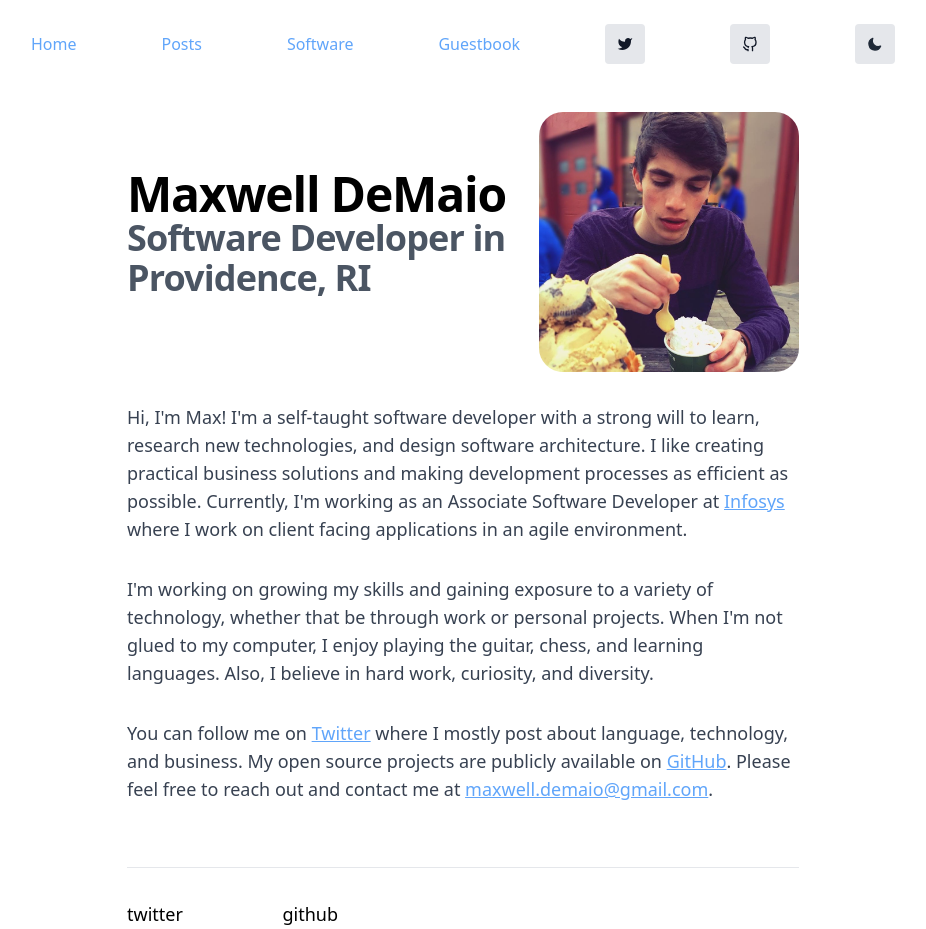
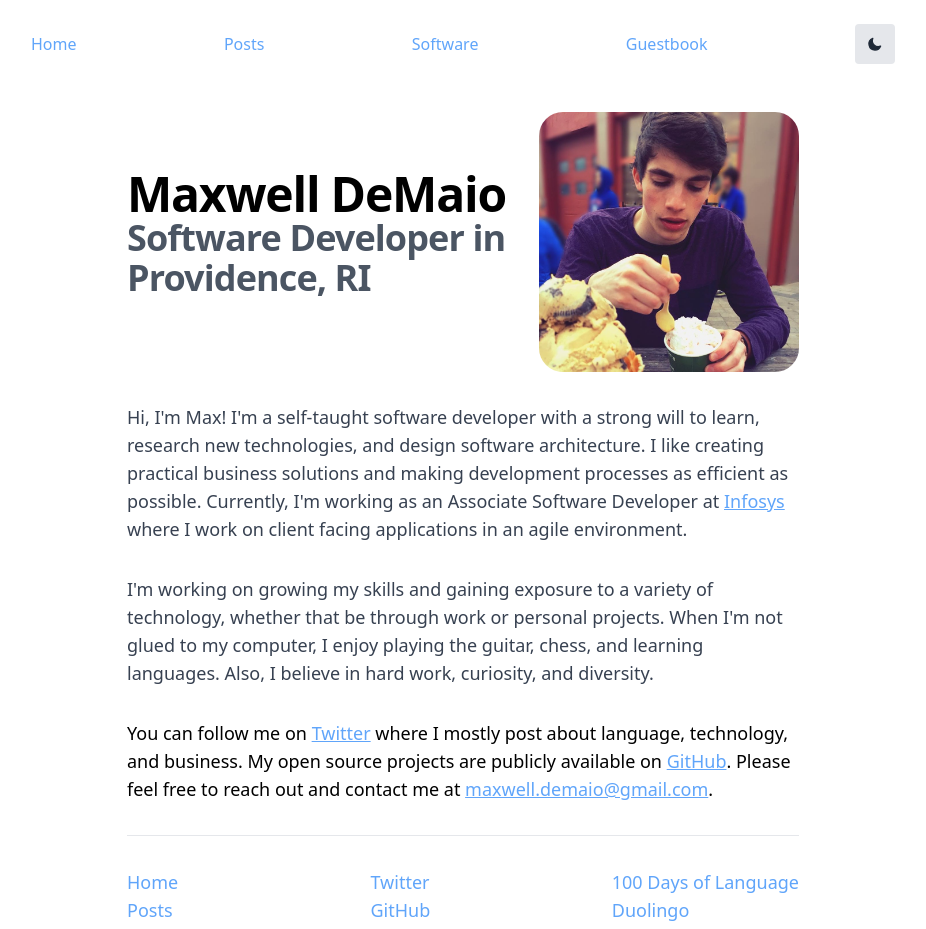
Before and after one commit to maxdemaio/max-nextjs, a Next.js app: page / in a window 1280 px wide. Shown: the top 929 px of the page, without its empty margins (177-1103 px from the left). Built offline with nearby package versions, Linux system fonts and the light colour scheme.

Commit message:
finish nav and footer

```diff
--- a/components/Container.js
+++ b/components/Container.js
@@ -129,22 +129,6 @@ export default function Container(props) {
           </a>
         </Link>
 
-        <a
-          href="https://twitter.com/maxwelldemaio"
-          aria-label="Twitter link"
-          className="w-10 h-10 p-3 bg-gray-200 hover:bg-gray-300 rounded dark:bg-gray-800 dark:hover:bg-gray-700"
-        >
-          <TwitterIcon />
-        </a>
-
-        <a
-          href="https://github.com/maxdemaio"
-          aria-label="GitHub link"
-          className="w-10 h-10 p-3 bg-gray-200 hover:bg-gray-300 rounded dark:bg-gray-800 dark:hover:bg-gray-700"
-        >
-          <GithubIcon />
-        </a>
-
         <button
           aria-label="Toggle Dark and Light Mode"
           type="button"
--- a/components/FooterSocials.js
+++ b/components/FooterSocials.js
@@ -1,14 +1,70 @@
+import Link from 'next/link';
+
 function FooterSocials() {
   return (
-    <div className="flex gap-20">
+    <div className="flex justify-between mb-8">
       <div>
-        <div>twitter</div>
-        <div>duolingo</div>
-        <div>youtube</div>
+        <div>
+          <Link href="/">
+            <a className="my-nav-link">Home</a>
+          </Link>
+        </div>
+        <div>
+          <Link href="/posts">
+            <a className="my-nav-link">Posts</a>
+          </Link>
+        </div>
+        <div>
+          <Link href="/software">
+            <a className="my-nav-link">Software</a>
+          </Link>
+        </div>
       </div>
       <div>
-        <div>github</div>
-        <div>linkedin</div>
+        <div>
+          <a
+            className="my-nav-link"
+            href="https://twitter.com/maxwelldemaio"
+            aria-label="Twitter link"
+          >
+            Twitter
+          </a>
+        </div>
+        <div>
+          <a
+            className="my-nav-link"
+            href="https://github.com/maxdemaio"
+            aria-label="GitHub link"
+          >
+            GitHub
+          </a>
+        </div>
+        <div>
+          <a
+            className="my-nav-link"
+            href="https://www.youtube.com/channel/UCXzTmvY30ODYPrpVImJEVBQ"
+            aria-label="YouTube link"
+          >
+            YouTube
+          </a>
+        </div>
+      </div>
+
+      <div>
+        <div>
+          <Link href="/posts/100-days-of-korean">
+            <a className="my-nav-link">100 Days of Language</a>
+          </Link>
+        </div>
+        <div>
+          <a
+            className="my-nav-link"
+            href="https://www.duolingo.com/profile/maxwelldemaio"
+            aria-label="Duolingo link"
+          >
+            Duolingo
+          </a>
+        </div>
       </div>
     </div>
   );
--- /dev/null
+++ b/components/SubpageFooter.js
@@ -0,0 +1,19 @@
+import Link from 'next/link';
+
+import CcName from '@/components/CcName';
+import FooterSocials from '@/components/FooterSocials';
+
+function SubpageFooter() {
+  return (
+    <footer className="w-full mt-8">
+      <Link href="/">
+        <a className="underline text-blue-400 hover:text-blue-600">← Back</a>
+      </Link>
+      <hr className="w-full border-1 border-gray-200 dark:border-gray-800 mt-8 mb-8" />
+      <FooterSocials />
+      <CcName></CcName>
+    </footer>
+  );
+}
+
+export default SubpageFooter;
--- a/pages/guestbook.js
+++ b/pages/guestbook.js
@@ -4,7 +4,7 @@ import prisma from 'lib/prisma';
 
 import Container from '@/components/Container';
 import { shimmer, toBase64 } from '@/lib/imageManip';
-import CcName from '@/components/CcName';
+import SubpageFooter from '@/components/SubpageFooter';
 import Guestbook from '@/components/Guestbook';
 
 export default function GuestbookPage({ fallbackData }) {
@@ -42,13 +42,7 @@ export default function GuestbookPage({ fallbackData }) {
         alt="Princess Mononoke - Guestbook Picture"
       />
 
-      <footer className="flex flex-col justify-center items-start max-w-2xl mx-auto w-full mt-8">
-        <Link href="/">
-          <a className="underline text-blue-400 hover:text-blue-600">← Back</a>
-        </Link>
-        <hr className="w-full border-1 border-gray-200 dark:border-gray-800 mt-8 mb-8" />
-        <CcName></CcName>
-      </footer>
+      <SubpageFooter />
     </Container>
   );
 }
--- a/pages/index.js
+++ b/pages/index.js
@@ -50,7 +50,7 @@ export default function Home() {
             chess, and learning languages. Also, I believe in hard work,
             curiosity, and diversity.
           </p>
-          <p className="my-para">
+          <p>
             You can follow me on{' '}
             <a className="my-link" href="https://twitter.com/maxwelldemaio">
               Twitter
@@ -68,7 +68,7 @@ export default function Home() {
           </p>
         </section>
 
-        <footer className="w-full mb-8">
+        <footer className="w-full">
           <hr className="border-1 border-gray-200 dark:border-gray-800 mt-8 mb-8" />
           <FooterSocials />
           <CcName></CcName>
--- a/pages/posts.js
+++ b/pages/posts.js
@@ -1,10 +1,11 @@
-import { getSortedPostsData } from '../lib/posts';
 import DateComp from '@/components/DateComp';
 import Container from '@/components/Container';
 import Link from 'next/link';
 import Image from 'next/image';
+
 import { shimmer, toBase64 } from '@/lib/imageManip';
-import CcName from '@/components/CcName';
+import { getSortedPostsData } from '../lib/posts';
+import SubpageFooter from '@/components/SubpageFooter';
 
 // Pass our blogs as a prop to the Home component
 export default function PostHome({ allPostsData }) {
@@ -92,13 +93,7 @@ export default function PostHome({ allPostsData }) {
         alt="Spirited Away - Blog Picture"
       />
 
-      <footer className="flex flex-col justify-center items-start max-w-2xl mx-auto w-full mt-8">
-        <Link href="/">
-          <a className="underline text-blue-400 hover:text-blue-600">← Back</a>
-        </Link>
-        <hr className="w-full border-1 border-gray-200 dark:border-gray-800 mt-8 mb-8" />
-        <CcName></CcName>
-      </footer>
+      <SubpageFooter />
     </Container>
   );
 }
--- a/pages/software.js
+++ b/pages/software.js
@@ -1,8 +1,8 @@
 import Container from '@/components/Container';
-import Link from 'next/link';
 import Image from 'next/image';
+
 import { shimmer, toBase64 } from '@/lib/imageManip';
-import CcName from '@/components/CcName';
+import SubpageFooter from '@/components/SubpageFooter';
 
 export default function Software() {
   return (
@@ -110,7 +110,9 @@ export default function Software() {
             SQL.
           </li>
           <li>
-            <strong>Tools:</strong> Git, GitHub Actions, Docker, Postman, Figma, Yarn/NPM, Prettier/ESLint, Visual Studio Code, Eclipse, Jira, and Notion.
+            <strong>Tools:</strong> Git, GitHub Actions, Docker, Postman, Figma,
+            Yarn/NPM, Prettier/ESLint, Visual Studio Code, Eclipse, Jira, and
+            Notion.
           </li>
         </ul>
       </section>
@@ -125,13 +127,7 @@ export default function Software() {
         alt="Castle in the Sky - Blog Picture"
       />
 
-      <footer className="flex flex-col justify-center items-start max-w-2xl mx-auto w-full mt-8">
-        <Link href="/">
-          <a className="underline text-blue-400 hover:text-blue-600">← Back</a>
-        </Link>
-        <hr className="w-full border-1 border-gray-200 dark:border-gray-800 mt-8 mb-8" />
-        <CcName></CcName>
-      </footer>
+      <SubpageFooter />
     </Container>
   );
 }
--- a/pages/videos.js
+++ b/pages/videos.js
@@ -1,11 +1,12 @@
+import Link from 'next/link';
+import Image from 'next/image';
+
 import Container from '@/components/Container';
 import YoutubeStats from '@/components/YoutubeStats';
 import VidDisplayListItem from '@/components/VidDisplayListItem';
-import Link from 'next/link';
-import Image from 'next/image';
 import { shimmer, toBase64 } from '@/lib/imageManip';
 import { useState } from 'react';
-import CcName from '@/components/CcName';
+import SubpageFooter from '@/components/SubpageFooter';
 
 export default function Videos({ stats, videos }) {
   const [searchValue, setSearchValue] = useState('');
@@ -111,13 +112,7 @@ export default function Videos({ stats, videos }) {
         alt="Howl's Moving Castle - Videos Picture"
       />
 
-      <footer className="flex flex-col justify-center items-start max-w-2xl mx-auto w-full mt-8">
-        <Link href="/">
-          <a className="underline text-blue-400 hover:text-blue-600">← Back</a>
-        </Link>
-        <hr className="w-full border-1 border-gray-200 dark:border-gray-800 mt-8 mb-8" />
-        <CcName></CcName>
-      </footer>
+      <SubpageFooter />
     </Container>
   );
 }
--- a/styles/global.css
+++ b/styles/global.css
@@ -28,6 +28,9 @@ This essentially allows us to make our own tailwind-like classNames. */
 }
 .my-link {
   @apply underline text-blue-400 hover:text-blue-600;
+}
+.my-nav-link {
+  @apply text-blue-400 hover:text-blue-600;
 }
 .prose a {
   @apply underline text-blue-400 hover:text-blue-600;
```
